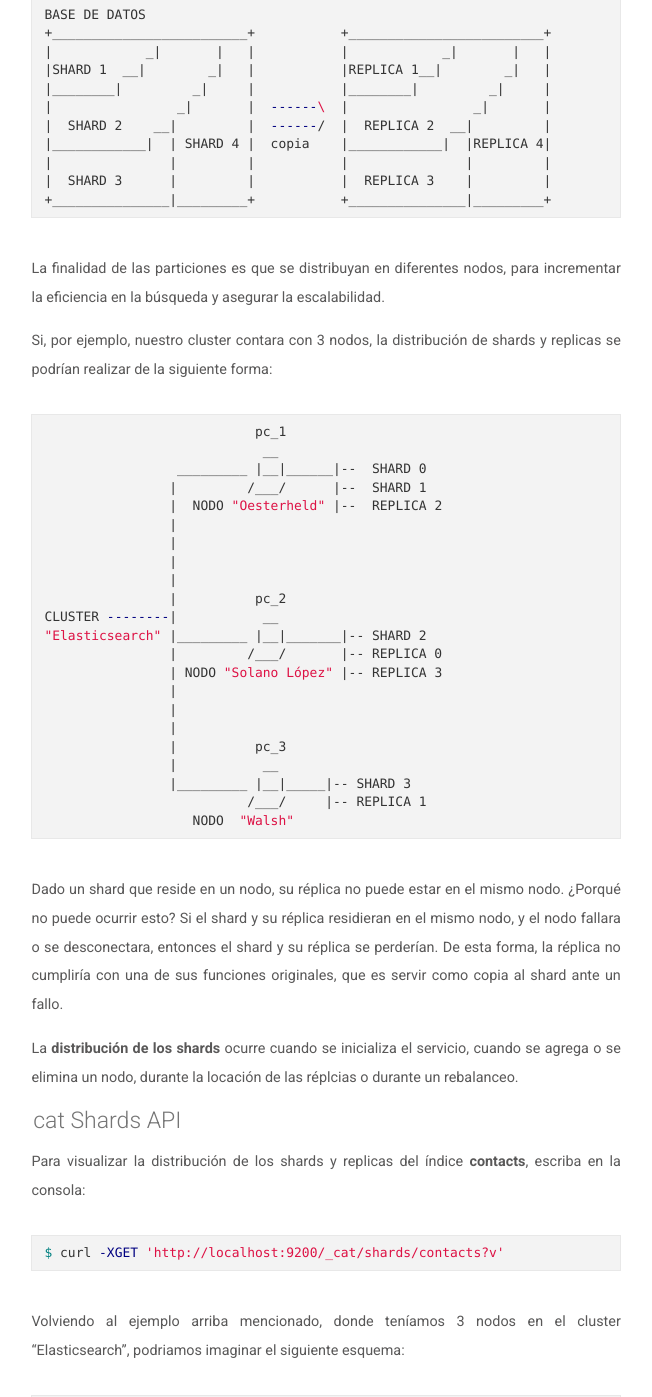
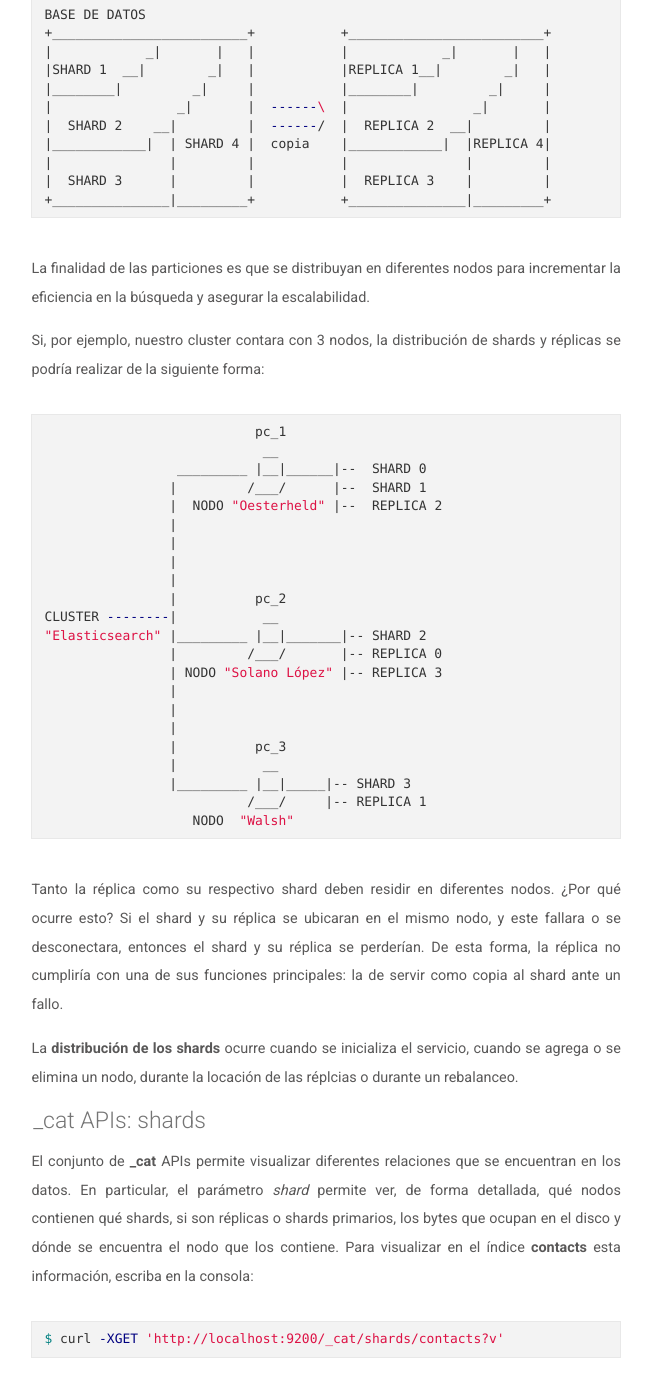
Before and after one commit to Desarrollo-CeSPI/desarrollo-cespi.github.io, a Jekyll site: the page built from _posts/2016-04-22-elasticsearch-module_2.md, in a window 1280 px wide and 1400 px high, scrolled down 3050 px. Shown: the top 1397 px of the window, without its empty margins (294-946 px from the left). Built offline with Jekyll 4.4.1, drawn with Linux system fonts in a browser that asks for light colours; nearby versions of some CDN libraries; some of the changed text lies outside the part shown.

Commit message:
Correct some gramatical errors

```diff
--- a/_posts/2016-04-22-elasticsearch-module_2.md
+++ b/_posts/2016-04-22-elasticsearch-module_2.md
@@ -6,14 +6,14 @@
 tags: [elasticsearch, cluster, node, shard, replica, DDBMS]
 ---
 
-Una de las características que poseen las **BBDD NoSQL** es que son **BBDD distribuidas**.
+Una de las características que poseen las **BBDD NoSQL** es que son **distribuidas**.
 <!-- more -->
 Como se van a manejar grandes volúmenes de datos, necesitaremos particionar el conjunto de datos.
-El  **Particionamiento**  divide de forma lógica a una base de datos, reubicándola en diferentes entidades físicas. El particionamiento mejora el *rendimiento*, *manejabilidad* y *disponibilidad* de los datos, y ayuda a reducir el costo total de propiedad para almacenar grandes volúmenes de datos.
+El  **particionamiento**  divide de forma lógica a una base de datos, reubicándola en diferentes entidades físicas. Este proceso mejora el *rendimiento*, *manejabilidad* y *disponibilidad* de los datos, además ayuda a reducir el costo total de propiedad para almacenar grandes volúmenes de datos.
 
 
 
-## Partición horizontal y partición vertical
+## Partición horizontal y vertical
 
 En DDBMS(1) existen diferentes técnicas para particionar y luego almacenar los datos:
 
@@ -71,11 +71,11 @@
 3   | Office        |    2
 4   | Office        |    2
 
-Elasticsearch utiliza **partición horizontal**. Este tipo de partición se denomina **Sharding**. Es útil y recomendable contar con mecanismos de conmutación por error en caso de que un nodo o shard fallen o se desconecten por cualquier razón. Elasticsearch permite realizar una o más copias de cada *shard*. A cada copia se la denomina **Replica**.
+Elasticsearch utiliza **partición horizontal**. Este tipo de partición se denomina **Sharding**. Es útil y recomendable contar con mecanismos de conmutación por error en caso de que un nodo o shard fallen o se desconecten por cualquier razón. Elasticsearch permite realizar una o más copias de cada *shard*. A cada copia se la denomina **réplica**.
 
-## Shards y replicas
+## Shards y réplicas
 
-Veamos un ejemplo creando un índice y configurando sus shards y replicas.
+Veamos un ejemplo de creación de un índice donde se configurarán sus *shards* y *réplicas*.
 Escriba en la consola:
 
 {% highlight bash  %}
@@ -86,11 +86,11 @@
 '
 {% endhighlight  %}
 
-Se ha creado un índice con los siguientes datos:
+El índice creado contará con los siguientes datos:
 
-* nombre del índice: **contacts**
-* cantidad de shards: 4
-* cantidad de replicas: 1 (1 replica  por shard)
+* Nombre: **contacts**
+* Número de shards: 4
+* Número de réplicas: 1 (una por cada shard)
 
 
 Para chequear si se ha creado correctamente, escriba en la consola:
@@ -99,8 +99,7 @@
 $ curl -XGET 'http://localhost:9200/contacts/_settings?pretty'
 {% endhighlight  %}
 
-El siguiente dibujo representa un bosquejo de como se podrían particionar los datos respecto
-del ejemplo arriba mencionado.
+El siguiente dibujo representa un bosquejo de cómo se podrían particionar los datos del índice creado:
 
 {% highlight bash %}
 BASE DE DATOS
@@ -117,9 +116,9 @@
 {% endhighlight %}
 
 
-La finalidad de las particiones es que se distribuyan en diferentes nodos, para incrementar la eficiencia en la búsqueda y asegurar la escalabilidad.
+La finalidad de las particiones es que se distribuyan en diferentes nodos para incrementar la eficiencia en la búsqueda y asegurar la escalabilidad.
 
-Si, por ejemplo, nuestro cluster contara con 3 nodos, la distribución de shards y replicas se podrían realizar de la siguiente forma:
+Si, por ejemplo, nuestro cluster contara con 3 nodos, la distribución de shards y réplicas se podría realizar de la siguiente forma:
 
 {% highlight bash %}
                            pc_1
@@ -148,22 +147,22 @@
 {% endhighlight %}
 
 
-Dado un shard que reside en un nodo, su réplica no puede estar en el mismo nodo. ¿Porqué no puede ocurrir esto? Si el shard y su réplica residieran en el mismo nodo, y el nodo fallara o se desconectara, entonces el shard y su réplica se perderían. De esta forma, la réplica no cumpliría con una de sus funciones originales, que es servir como copia al shard ante un fallo.
+Tanto la réplica como su respectivo shard deben residir en diferentes nodos. ¿Por qué ocurre esto? Si el shard y su réplica se ubicaran en el mismo nodo, y este fallara o se desconectara, entonces el shard y su réplica se perderían. De esta forma, la réplica no cumpliría con una de sus funciones principales: la de servir como copia al shard ante un fallo.
 
 La **distribución de los shards** ocurre cuando se inicializa el servicio, cuando se agrega o se elimina un nodo, durante la locación de las réplcias o durante un rebalanceo.
 
 
 
-### cat Shards API
+### _cat APIs: shards
 
-
-Para visualizar la distribución de los shards y replicas del índice **contacts**, escriba en la consola:
+El conjunto de **_cat** APIs permite visualizar diferentes relaciones que se encuentran en los datos. En particular, el parámetro *shard* permite ver, de forma detallada, qué nodos contienen qué shards, si son réplicas o shards primarios, los bytes que ocupan en el disco y dónde se encuentra el nodo que los contiene.
+Para visualizar en el índice **contacts** esta información, escriba en la consola:
 
 {% highlight bash  %}
 $ curl -XGET 'http://localhost:9200/_cat/shards/contacts?v'
 {% endhighlight  %}
 
-Volviendo al ejemplo arriba mencionado, donde teníamos 3 nodos en el cluster "Elasticsearch", podriamos imaginar el siguiente esquema:
+Volviendo al ejemplo arriba mencionado, donde teníamos tres nodos en el cluster "Elasticsearch", podriamos imaginar el siguiente esquema:
 
 {% highlight bash  %}
 
@@ -197,15 +196,14 @@
 $ curl -XGET 'http://localhost:9200'
 {% endhighlight  %}
 
-
-Cada nodo conoce a los otros nodos del cluster. Pero, ¿Qué rol tienen los nodos dentro del cluster? Cada nodo sirve para uno o más  de los  propósitos, como se detalla a continuación:
+Cada nodo dentro de un cluster, sirve para uno o más de los siguientes propósitos:
 
 1. **Data node**: contienen los datos y ejecutan operaciones (CRUD, búsqueda, agregaciones). Por defecto un nodo es considerado como *data node*
 2. **Client node**: son balanceadores de carga. No son *data node*  ni *master node*. Pueden redireccionar operaciones a los nodos que contienen los datos relevantes sin tener que preguntar a todos los nodos.
 3. **Master node**: posee el control del cluster. Es responsable de, por ejemplo, crear o eliminar índices, identificar que nodos son parte del cluster, reubicar los shards dentro de los nodos.
 4. **Tribe node**: es un tipo de *client node*, que se conecta con múltiples cluster. Permite realizar búsqueda y operaciones de lectura/escritura sobre los clusters conectados.
 
-### Cat nodes API
+### _cat APIs: nodes
 
 Para visualizar los nodos de su cluster, usando [cat nodes API](https://www.elastic.co/guide/en/elasticsearch/reference/current/cat-nodes.html), escriba en su consola:
 
@@ -214,7 +212,7 @@
 $ curl -XGET 'http://localhost:9200/_cat/nodes?v&h=host,ip,port,nodeRole,master,name'
 {% endhighlight  %}
 
-Si volvemos al ejemplo arriba mencionado, donde teníamos 3 nodos en el cluster "Elasticsearch", podriamos imaginar el siguiente esquema:
+Si volvemos al ejemplo mencionado anteriormente, donde teníamos tres nodos en el cluster "Elasticsearch", podriamos imaginar el siguiente esquema:
 
 {% highlight bash  %}
  host  ip         port  nodeRole master name
@@ -230,19 +228,19 @@
 
 Como se mencionó en el módulo 1, un [índice](https://www.elastic.co/guide/en/elasticsearch/reference/current/_basic_concepts.html#_index) es una colección de documentos que poseen características similares. Dentro de un cluster, se pueden definir la cantidad de índices que se deseen.
 
-Por cada índice, se pueden definir 1 o más [tipos](https://www.elastic.co/guide/en/elasticsearch/reference/current/_basic_concepts.html#_type).Un tipo es una categorización o partición semántica.
+Por cada índice, se pueden definir uno o más [tipos](https://www.elastic.co/guide/en/elasticsearch/reference/current/_basic_concepts.html#_type). Un tipo es una categorización o partición semántica.
 
 Un [documento](https://www.elastic.co/guide/en/elasticsearch/reference/current/_basic_concepts.html#_document) es una unidad básica de información que puede ser indexado. Los documentos se representan con el formato [JSON](http://json.org/). Dentro de un índice se pueden almacenar tantos documentos como se desee. La búsqueda se realiza sobre los documentos.
 
 Elasticsearch provee la característica de subdividir un índice en múltiples partes o [shards](https://www.elastic.co/guide/en/elasticsearch/reference/current/_basic_concepts.html#_shards_amp_replicas). Cada shard es en sí mismo un índice y se puede alojar en cualquier nodo del cluster.
 
-Para visualizar los *índices* con sus respectivos shards y replicas que residen en el cluster, escriba en consola:
+Para visualizar los *índices* con sus respectivos shards y réplicas que residen en el cluster, escriba en consola:
 
 {% highlight bash %}
 $ curl -XGET 'http://localhost:9200/_settings?pretty'
 {% endhighlight %}
 
-En el siguiente módulo, se explicará como crear un índice, como se realizar una búsqueda, y de esta forma se comprenderá  con mayor profundidad los términos tipos y documento.
+En el siguiente módulo, se explicará como crear un índice, cómo se debe realizar una búsqueda, y de esta forma se comprenderá con mayor profundidad los términos *tipos* y *documento*.
 
 
 
```
Also changed, not shown: other parts of _posts/2016-04-22-elasticsearch-module_2.md (+1 -1 lines), _posts/2016-04-14-elasticsearch-module_1.md (+10 -9 lines), _posts/2016-05-06-elasticsearch-module_3.md (+6 -9 lines).
